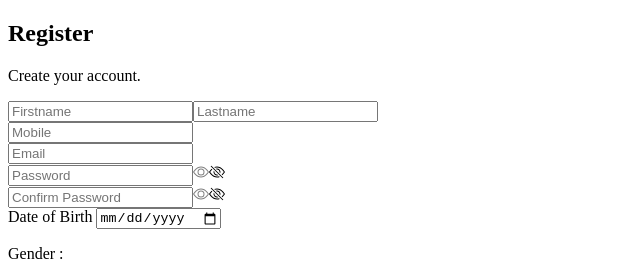
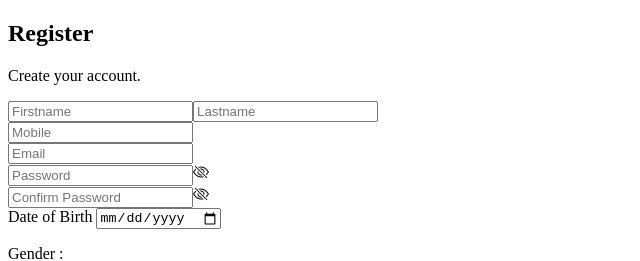
Before and after one commit to Gayatri2301/shopping-app, a React (Create React App) app: page /register in a window 1280 px wide. Shown: the top 261 px of the page, without its empty margins (0-640 px from the left). Built offline with nearby package versions, Linux system fonts and the light colour scheme.

Commit message:
password icon

```diff
--- a/src/components/Login.jsx
+++ b/src/components/Login.jsx
@@ -5,9 +5,9 @@ import { useRef } from 'react';
 
 const Login = () => {
   const inputRef = useRef(null);
-  const svgRef = useRef(null);
   const [email, setEmail] = useState('');
   const [password, setPassword] = useState('');
+  const [icon, setIcon] = useState(true);
   const navigate = useNavigate();
   const { login, user, token, data, setData, logout, setToken } = useAuth();
 
@@ -44,15 +44,13 @@ const Login = () => {
   };
 
   const clicked = () => {
+    setIcon(!icon);
     if (inputRef.current.type === "password") {
-      svgRef.current.style.backgroundColor = 'DodgerBlue';
       inputRef.current.type = "text"
     } else {
-      svgRef.current.style.backgroundColor = 'white';
       inputRef.current.type = "password"
     }
   }
-
   return (
     <div>
       <section className="bg-[#106F97] min-h-screen flex items-center justify-center">
@@ -81,9 +79,8 @@ const Login = () => {
                   placeholder="Password"
                   required
                 />
-                <svg
+                {!icon && <svg
                   xmlns="http://www.w3.org/2000/svg"
-                  ref={svgRef}
                   width="16"
                   height="16"
                   fill="gray"
@@ -93,12 +90,12 @@ const Login = () => {
                 >
                   <path d="M16 8s-3-5.5-8-5.5S0 8 0 8s3 5.5 8 5.5S16 8 16 8M1.173 8a13 13 0 0 1 1.66-2.043C4.12 4.668 5.88 3.5 8 3.5s3.879 1.168 5.168 2.457A13 13 0 0 1 14.828 8q-.086.13-.195.288c-.335.48-.83 1.12-1.465 1.755C11.879 11.332 10.119 12.5 8 12.5s-3.879-1.168-5.168-2.457A13 13 0 0 1 1.172 8z" />
                   <path d="M8 5.5a2.5 2.5 0 1 0 0 5 2.5 2.5 0 0 0 0-5M4.5 8a3.5 3.5 0 1 1 7 0 3.5 3.5 0 0 1-7 0" />
-                </svg>
-                <svg xmlns="http://www.w3.org/2000/svg" width="16" height="16" fill="currentColor" class="bi bi-eye-slash absolute top-1/2 right-3 -translate-y-1/2" viewBox="0 0 16 16">
-  <path d="M13.359 11.238C15.06 9.72 16 8 16 8s-3-5.5-8-5.5a7 7 0 0 0-2.79.588l.77.771A6 6 0 0 1 8 3.5c2.12 0 3.879 1.168 5.168 2.457A13 13 0 0 1 14.828 8q-.086.13-.195.288c-.335.48-.83 1.12-1.465 1.755q-.247.248-.517.486z"/>
-  <path d="M11.297 9.176a3.5 3.5 0 0 0-4.474-4.474l.823.823a2.5 2.5 0 0 1 2.829 2.829zm-2.943 1.299.822.822a3.5 3.5 0 0 1-4.474-4.474l.823.823a2.5 2.5 0 0 0 2.829 2.829"/>
-  <path d="M3.35 5.47q-.27.24-.518.487A13 13 0 0 0 1.172 8l.195.288c.335.48.83 1.12 1.465 1.755C4.121 11.332 5.881 12.5 8 12.5c.716 0 1.39-.133 2.02-.36l.77.772A7 7 0 0 1 8 13.5C3 13.5 0 8 0 8s.939-1.721 2.641-3.238l.708.709zm10.296 8.884-12-12 .708-.708 12 12z"/>
-</svg>
+                </svg>}
+                {icon && <svg xmlns="http://www.w3.org/2000/svg" onClick={clicked} width="16" height="16" fill="currentColor" class="bi bi-eye-slash absolute top-1/2 right-3 -translate-y-1/2" viewBox="0 0 16 16">
+                  <path d="M13.359 11.238C15.06 9.72 16 8 16 8s-3-5.5-8-5.5a7 7 0 0 0-2.79.588l.77.771A6 6 0 0 1 8 3.5c2.12 0 3.879 1.168 5.168 2.457A13 13 0 0 1 14.828 8q-.086.13-.195.288c-.335.48-.83 1.12-1.465 1.755q-.247.248-.517.486z" />
+                  <path d="M11.297 9.176a3.5 3.5 0 0 0-4.474-4.474l.823.823a2.5 2.5 0 0 1 2.829 2.829zm-2.943 1.299.822.822a3.5 3.5 0 0 1-4.474-4.474l.823.823a2.5 2.5 0 0 0 2.829 2.829" />
+                  <path d="M3.35 5.47q-.27.24-.518.487A13 13 0 0 0 1.172 8l.195.288c.335.48.83 1.12 1.465 1.755C4.121 11.332 5.881 12.5 8 12.5c.716 0 1.39-.133 2.02-.36l.77.772A7 7 0 0 1 8 13.5C3 13.5 0 8 0 8s.939-1.721 2.641-3.238l.708.709zm10.296 8.884-12-12 .708-.708 12 12z" />
+                </svg>}
               </div>
               <button
                 className="bg-[#106F97] rounded-xl text-white py-2 hover:scale-105 duration-300"
--- a/src/components/Register/Register.jsx
+++ b/src/components/Register/Register.jsx
@@ -8,12 +8,11 @@ const Register = () => {
     const [password, setPassword] = useState("");
     const [confirmPassword, setConfirmPassword] = useState("");
     const [loading, setLoading] = useState(false);
-    const [icon,setIcon] = useState(true);
+    const [icon, setIcon] = useState(true);
+    const [cicon,setCicon] = useState(true);
     const { user } = useAuth();
-    const svgRef = useRef(null);
     const inputRef = useRef(null);
     const inputRef1 = useRef(null);
-    const svgRef1 = useRef(null);
     const [data, setData] = useState({
         email: "",
         password: "",
@@ -80,22 +79,11 @@ const Register = () => {
             console.log(user);
         }
     }, []);
-    const clicked = () => {
-        if (inputRef.current.type === "password") {
-            svgRef.current.style.backgroundColor = 'DodgerBlue';
-            inputRef.current.type = "text"
+    const clicked = (ref) => {
+        if (ref.current.type === "password") {
+            ref.current.type = "text"
         } else {
-            svgRef.current.style.backgroundColor = 'white';
-            inputRef.current.type = "password"
-        }
-    }
-    const clickedp = () => {
-        if (inputRef1.current.type === "password") {
-            svgRef1.current.style.backgroundColor = 'DodgerBlue';
-            inputRef1.current.type = "text"
-        } else {
-            svgRef1.current.style.backgroundColor = 'white';
-            inputRef1.current.type = "password"
+            ref.current.type = "password"
         }
     }
 
@@ -130,45 +118,44 @@ const Register = () => {
                                 </div>
                                 <div className="mt-5 relative">
                                     <input ref={inputRef1} type="password" name="password" id="password" placeholder="Password" value={password} className="border border-gray-400 py-1 px-2 w-full" onChange={(e) => setPassword(e.target.value)} required />
-                                    <svg
+                                {!icon &&    <svg
                                         xmlns="http://www.w3.org/2000/svg"
-                                        ref={svgRef1}
                                         width="16"
                                         height="16"
                                         fill="gray"
                                         className="bi bi-eye absolute top-1/2 right-3 -translate-y-1/2"
                                         viewBox="0 0 16 16"
-                                        onClick={clickedp}
+                                        onClick={()=>{setIcon(true);clicked(inputRef1)}}
                                     >
                                         <path d="M16 8s-3-5.5-8-5.5S0 8 0 8s3 5.5 8 5.5S16 8 16 8M1.173 8a13 13 0 0 1 1.66-2.043C4.12 4.668 5.88 3.5 8 3.5s3.879 1.168 5.168 2.457A13 13 0 0 1 14.828 8q-.086.13-.195.288c-.335.48-.83 1.12-1.465 1.755C11.879 11.332 10.119 12.5 8 12.5s-3.879-1.168-5.168-2.457A13 13 0 0 1 1.172 8z" />
                                         <path d="M8 5.5a2.5 2.5 0 1 0 0 5 2.5 2.5 0 0 0 0-5M4.5 8a3.5 3.5 0 1 1 7 0 3.5 3.5 0 0 1-7 0" />
-                                    </svg>
-                                    <svg xmlns="http://www.w3.org/2000/svg" width="16" height="16" fill="currentColor" class="bi bi-eye-slash absolute top-1/2 right-3 -translate-y-1/2" viewBox="0 0 16 16">
-  <path d="M13.359 11.238C15.06 9.72 16 8 16 8s-3-5.5-8-5.5a7 7 0 0 0-2.79.588l.77.771A6 6 0 0 1 8 3.5c2.12 0 3.879 1.168 5.168 2.457A13 13 0 0 1 14.828 8q-.086.13-.195.288c-.335.48-.83 1.12-1.465 1.755q-.247.248-.517.486z"/>
-  <path d="M11.297 9.176a3.5 3.5 0 0 0-4.474-4.474l.823.823a2.5 2.5 0 0 1 2.829 2.829zm-2.943 1.299.822.822a3.5 3.5 0 0 1-4.474-4.474l.823.823a2.5 2.5 0 0 0 2.829 2.829"/>
-  <path d="M3.35 5.47q-.27.24-.518.487A13 13 0 0 0 1.172 8l.195.288c.335.48.83 1.12 1.465 1.755C4.121 11.332 5.881 12.5 8 12.5c.716 0 1.39-.133 2.02-.36l.77.772A7 7 0 0 1 8 13.5C3 13.5 0 8 0 8s.939-1.721 2.641-3.238l.708.709zm10.296 8.884-12-12 .708-.708 12 12z"/>
-</svg>
+                                    </svg>}
+
+                               {icon &&  <svg xmlns="http://www.w3.org/2000/svg" onClick={()=>{setIcon(false);clicked(inputRef1)}} width="16" height="16" fill="currentColor" class="bi bi-eye-slash absolute top-1/2 right-3 -translate-y-1/2" viewBox="0 0 16 16">
+                                        <path d="M13.359 11.238C15.06 9.72 16 8 16 8s-3-5.5-8-5.5a7 7 0 0 0-2.79.588l.77.771A6 6 0 0 1 8 3.5c2.12 0 3.879 1.168 5.168 2.457A13 13 0 0 1 14.828 8q-.086.13-.195.288c-.335.48-.83 1.12-1.465 1.755q-.247.248-.517.486z" />
+                                        <path d="M11.297 9.176a3.5 3.5 0 0 0-4.474-4.474l.823.823a2.5 2.5 0 0 1 2.829 2.829zm-2.943 1.299.822.822a3.5 3.5 0 0 1-4.474-4.474l.823.823a2.5 2.5 0 0 0 2.829 2.829" />
+                                        <path d="M3.35 5.47q-.27.24-.518.487A13 13 0 0 0 1.172 8l.195.288c.335.48.83 1.12 1.465 1.755C4.121 11.332 5.881 12.5 8 12.5c.716 0 1.39-.133 2.02-.36l.77.772A7 7 0 0 1 8 13.5C3 13.5 0 8 0 8s.939-1.721 2.641-3.238l.708.709zm10.296 8.884-12-12 .708-.708 12 12z" />
+                                    </svg>}
                                 </div>
                                 <div className="mt-5 relative">
                                     <input ref={inputRef} type="password" name="confirmPassword" id="confirmPassword" placeholder="Confirm Password" value={confirmPassword} className="border border-gray-400 py-1 px-2 w-full" onChange={(e) => setConfirmPassword(e.target.value)} required />
-                                    <svg
+                                   {!cicon &&  <svg
                                         xmlns="http://www.w3.org/2000/svg"
-                                        ref={svgRef}
                                         width="16"
                                         height="16"
                                         fill="gray"
                                         className="bi bi-eye absolute top-1/2 right-3 -translate-y-1/2"
                                         viewBox="0 0 16 16"
-                                        onClick={clicked}
+                                        onClick={()=>{setCicon(true);clicked(inputRef)}}
                                     >
                                         <path d="M16 8s-3-5.5-8-5.5S0 8 0 8s3 5.5 8 5.5S16 8 16 8M1.173 8a13 13 0 0 1 1.66-2.043C4.12 4.668 5.88 3.5 8 3.5s3.879 1.168 5.168 2.457A13 13 0 0 1 14.828 8q-.086.13-.195.288c-.335.48-.83 1.12-1.465 1.755C11.879 11.332 10.119 12.5 8 12.5s-3.879-1.168-5.168-2.457A13 13 0 0 1 1.172 8z" />
                                         <path d="M8 5.5a2.5 2.5 0 1 0 0 5 2.5 2.5 0 0 0 0-5M4.5 8a3.5 3.5 0 1 1 7 0 3.5 3.5 0 0 1-7 0" />
-                                    </svg>
-                                    <svg xmlns="http://www.w3.org/2000/svg" width="16" height="16" fill="currentColor" class="bi bi-eye-slash absolute top-1/2 right-3 -translate-y-1/2" viewBox="0 0 16 16">
-  <path d="M13.359 11.238C15.06 9.72 16 8 16 8s-3-5.5-8-5.5a7 7 0 0 0-2.79.588l.77.771A6 6 0 0 1 8 3.5c2.12 0 3.879 1.168 5.168 2.457A13 13 0 0 1 14.828 8q-.086.13-.195.288c-.335.48-.83 1.12-1.465 1.755q-.247.248-.517.486z"/>
-  <path d="M11.297 9.176a3.5 3.5 0 0 0-4.474-4.474l.823.823a2.5 2.5 0 0 1 2.829 2.829zm-2.943 1.299.822.822a3.5 3.5 0 0 1-4.474-4.474l.823.823a2.5 2.5 0 0 0 2.829 2.829"/>
-  <path d="M3.35 5.47q-.27.24-.518.487A13 13 0 0 0 1.172 8l.195.288c.335.48.83 1.12 1.465 1.755C4.121 11.332 5.881 12.5 8 12.5c.716 0 1.39-.133 2.02-.36l.77.772A7 7 0 0 1 8 13.5C3 13.5 0 8 0 8s.939-1.721 2.641-3.238l.708.709zm10.296 8.884-12-12 .708-.708 12 12z"/>
-</svg>
+                                    </svg>}
+                                  {cicon &&   <svg xmlns="http://www.w3.org/2000/svg" width="16" height="16" fill="currentColor" class="bi bi-eye-slash absolute top-1/2 right-3 -translate-y-1/2" viewBox="0 0 16 16" onClick={()=>{setCicon(false);clicked(inputRef)}}>
+                                        <path d="M13.359 11.238C15.06 9.72 16 8 16 8s-3-5.5-8-5.5a7 7 0 0 0-2.79.588l.77.771A6 6 0 0 1 8 3.5c2.12 0 3.879 1.168 5.168 2.457A13 13 0 0 1 14.828 8q-.086.13-.195.288c-.335.48-.83 1.12-1.465 1.755q-.247.248-.517.486z" />
+                                        <path d="M11.297 9.176a3.5 3.5 0 0 0-4.474-4.474l.823.823a2.5 2.5 0 0 1 2.829 2.829zm-2.943 1.299.822.822a3.5 3.5 0 0 1-4.474-4.474l.823.823a2.5 2.5 0 0 0 2.829 2.829" />
+                                        <path d="M3.35 5.47q-.27.24-.518.487A13 13 0 0 0 1.172 8l.195.288c.335.48.83 1.12 1.465 1.755C4.121 11.332 5.881 12.5 8 12.5c.716 0 1.39-.133 2.02-.36l.77.772A7 7 0 0 1 8 13.5C3 13.5 0 8 0 8s.939-1.721 2.641-3.238l.708.709zm10.296 8.884-12-12 .708-.708 12 12z" />
+                                    </svg>}
                                 </div>
                                 <div className="mt-5">
                                     <label>Date of Birth </label>
```
